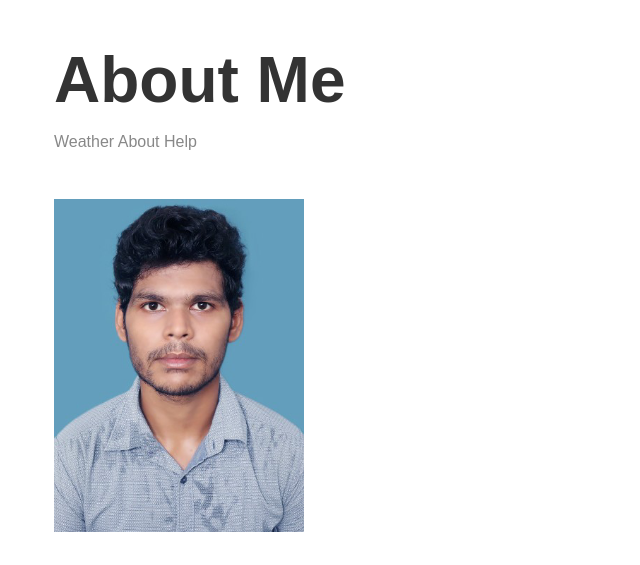
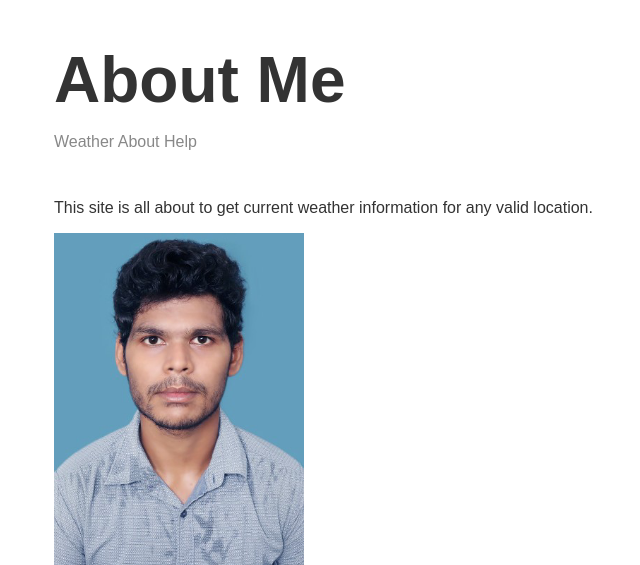
Before and after one commit to iamarijit13/WeatherWebService, a Node server app: page /about in a window 1280 px wide. Shown: the top 565 px of the page, without its empty margins (261-901 px from the left). Run offline with Node 20, Linux system fonts and the light colour scheme.

Commit message:
added paragraph on about page.

```diff
--- a/templates/views/about.hbs
+++ b/templates/views/about.hbs
@@ -10,6 +10,7 @@
     <body>
         <div class="main-containt">
             {{>header}}
+            <p>This site is all about to get current weather information for any valid location.</p>
             <img class= "portrait" src="/image/arijit.png">
         </div>
 
```
